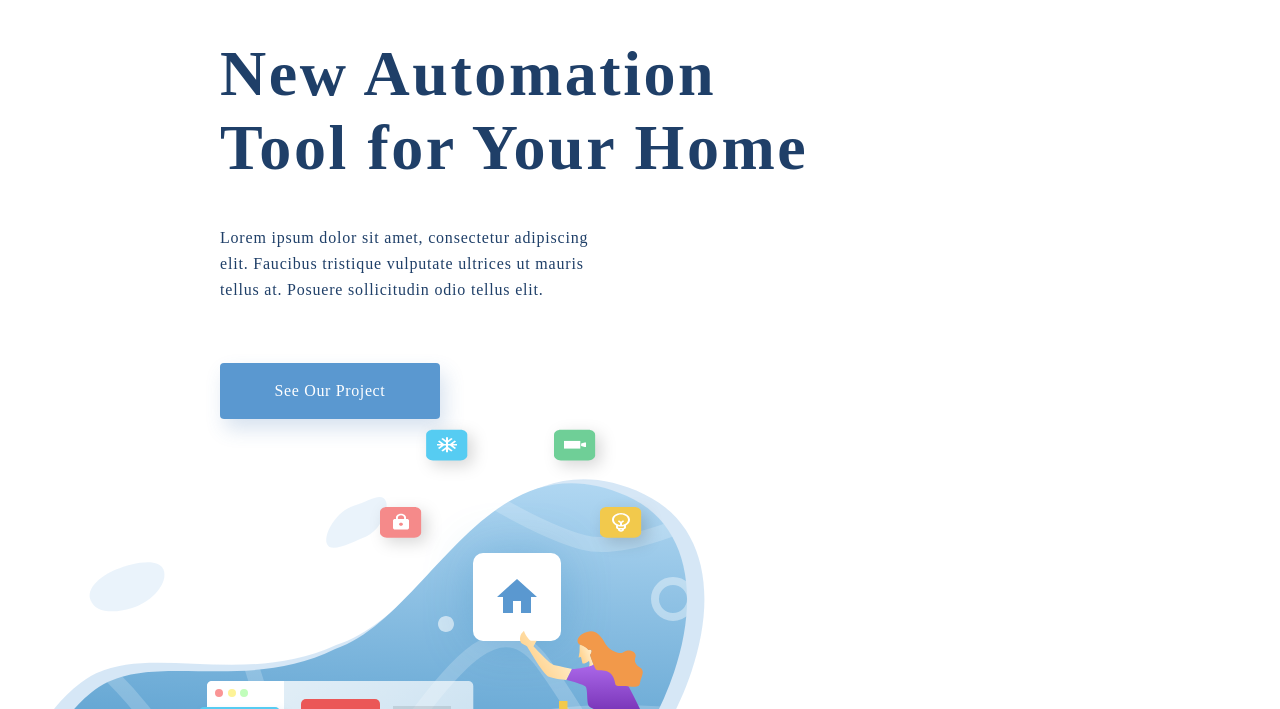
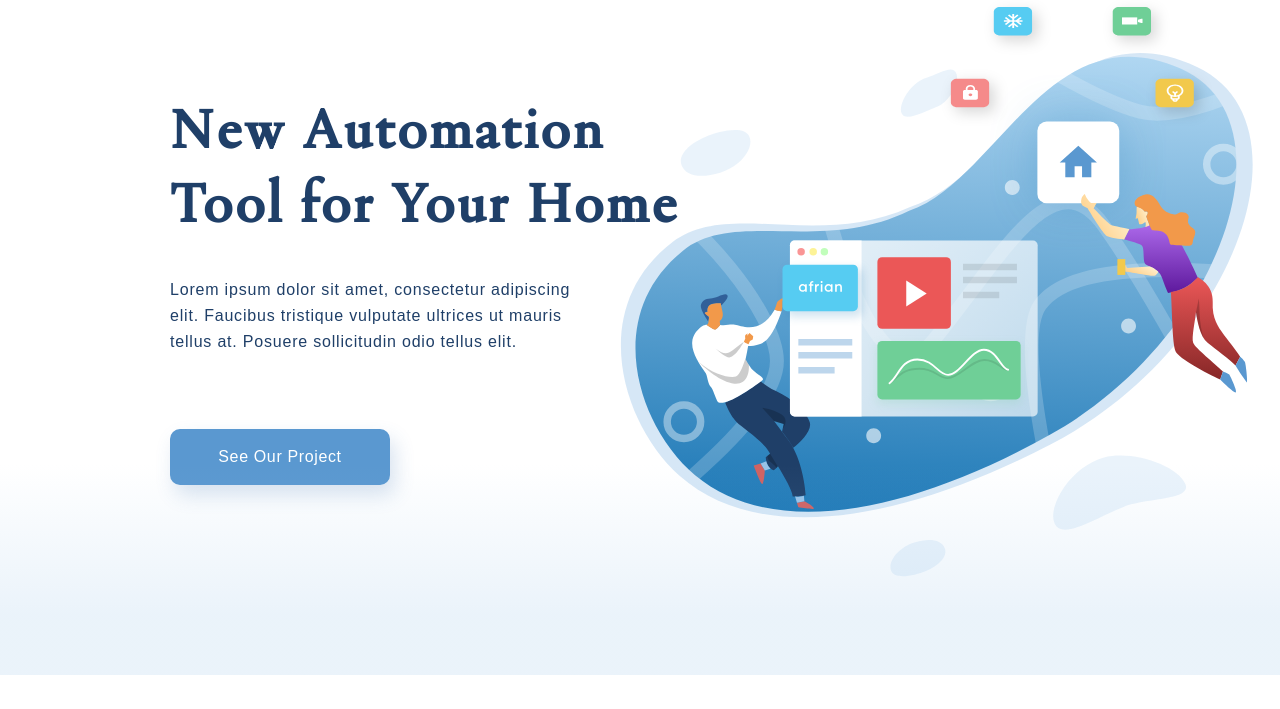
Before and after one commit to rendel253/rendel253.github.io, a website built with Vite: page index.html in a window 1280 px wide. Shown: the part 91-800 px from the top of the page. Built offline with nearby package versions, Linux system fonts and the light colour scheme; files whose address does not match are found by name.

Commit message:
feature: add adaptive; refactore code

```diff
--- a/index.html
+++ b/index.html
@@ -36,12 +36,12 @@
           <h2 class="product-intro__title">New Automation Tool for Your Home</h2>
           <p class="product-intro__description">Lorem ipsum dolor sit amet, consectetur adipiscing elit. Faucibus tristique vulputate ultrices ut mauris tellus at. Posuere sollicitudin odio tellus elit.</p>
           <button class="button product-intro__button">See Our Project</button>
+          <img
+            src="./public/icons/product-intro-illustration.svg"
+            alt="image describing the product"
+            class="product-intro__image"
+          >
         </div>
-        <img
-          src="./public/icons/product-intro-illustration.svg"
-          alt="image describing the product"
-          class="product-intro__img"
-          >
       </div>
     </main>
     <script type="module" src="/src/main.js"></script>
--- a/style.scss
+++ b/style.scss
@@ -1,8 +1,11 @@
 @font-face {
-    font-family: 'Gallient';
-    src: url(./public/fonts/GallientRegular.ttf) format(ttf);
-    font-family: 'Gilroy';
-    src: url(./public/fonts/Gilroy.otf) format(otf);
+    font-family: Galien;
+    src: url("./public/fonts/Galien Regular.woff") format(woff);
+}
+
+@font-face {
+  font-family: Gilroy;
+  src: url("./public/fonts/Gilroy-Regular.woff") format(woff);
 }
 
 .header {
@@ -18,99 +21,108 @@
     }
 }
 
-.main {
-    width: 100%;
-    height: 100%;
-}
-
 .product-intro {
     position: relative;
-
-    display: flex;
-    flex-wrap: wrap;
-    justify-content: space-between;
-
-    padding: 40px 20px;
+    padding: 100px 0 190px;
 
     &__content {
-        max-width: 650px;
-        margin-left: 200px;
-        margin-right: -200px; /* вот это значение можно подбирать для более точного эффекта переноса */
+        margin: 0 auto;
+        max-width: 940px;
     }
 
     &__title {
-        margin: 0 0 40px 0; /* на глаз */
-        max-width: 600px; /* нужно смотреть на макет */
-
+        margin: 0 auto 32px;
+        max-width: 510px;
         font-size: 64px;
-        font-family:'Gallient';
+        font-family: Galien, sans-serif;
         line-height: 74px;
-        letter-spacing: 0.04em;
-        text-align: left;
+        letter-spacing: 0.05em;
+        text-align: center;
         text-underline-position: from-font;
         text-decoration-skip-ink: none;
-        color: rgb(31, 63, 104);
+        color: rgb(31 63 104);
     }
 
     &__description {
-        margin: 0 0 60px 0; /* на глаз */
-        max-width: 400px; /* нужно смотреть на макет */
-
-        font-family: Gilroy;
+        margin: 0 auto 74px;
+        max-width: 425px;
+        font-family: Gilroy, sans-serif;
         font-size: 16px;
         line-height: 26px;
         letter-spacing: 0.05em;
-        text-align: left;
+        text-align: center;
         text-underline-position: from-font;
         text-decoration-skip-ink: none;
         color: #1F3F68;
     }
 
     &__button {
-        box-shadow: 5px 10px 20px 0px #356EAD33;
+      margin: 0 auto 96px;
+        box-shadow: 5px 10px 20px 0 #356EAD33;
     }
 
     &__image {
-        z-index: -1;
-        position: absolute;
-        left: calc(40%);
+        width: 50%;
+        margin: 0 auto;
     }
-
-
 }
 
 .product-intro::after {
     content: '';
-
     position: absolute;
     top: 0;
     left: 0;
-
     width: 100%;
     height: 100%;
-
-    opacity: 20%;
-    background: linear-gradient(0deg, #98C3E8 8.84%, rgba(152, 195, 232, 0) 31.12%);
+    opacity: 0.2;
+    background: linear-gradient(0deg, #98C3E8 8.84%, rgba(152 195 232 / 0%) 31.12%);
 }
 
 .button {
+    display: block;
     border: none;
-    border-radius: 4px;
+    border-radius: 10px;
     width: 220px;
     height: 56px;
-    font-family: Gilroy;
+    font-family: Gilroy, sans-serif;
     font-size: 16px;
     line-height: 26px;
     letter-spacing: 0.04em;
     text-align: center;
     text-underline-position: from-font;
     text-decoration-skip-ink: none;
-    color: rgb(255, 255, 255);
-    background: rgba(90, 152, 208, 1);
+    color: rgb(255 255 255);
+    background: rgba(90 152 208 / 100%);
 }
 
-@media (min-width: 1920px) {
+@media screen and (width >= 1200px) {
+  .product-intro {
+    &__title {
+      margin: 0 0 32px;
+      text-align: left;
+    }
 
+    &__description {
+    margin: 0 0 74px;
+    text-align: left;
+    }
+
+    &__button {
+    margin: 0;
+    }
+
+    &__image {
+    position: absolute;
+    top: 0;
+    right: 24px;
+    width: 50%;
+    margin: 0;
+    max-width: 687px;
+    }
+  }
+}
+
+@media (width >= 1920px) {
     .product-intro {
         margin-left: 300px;
     }
```
